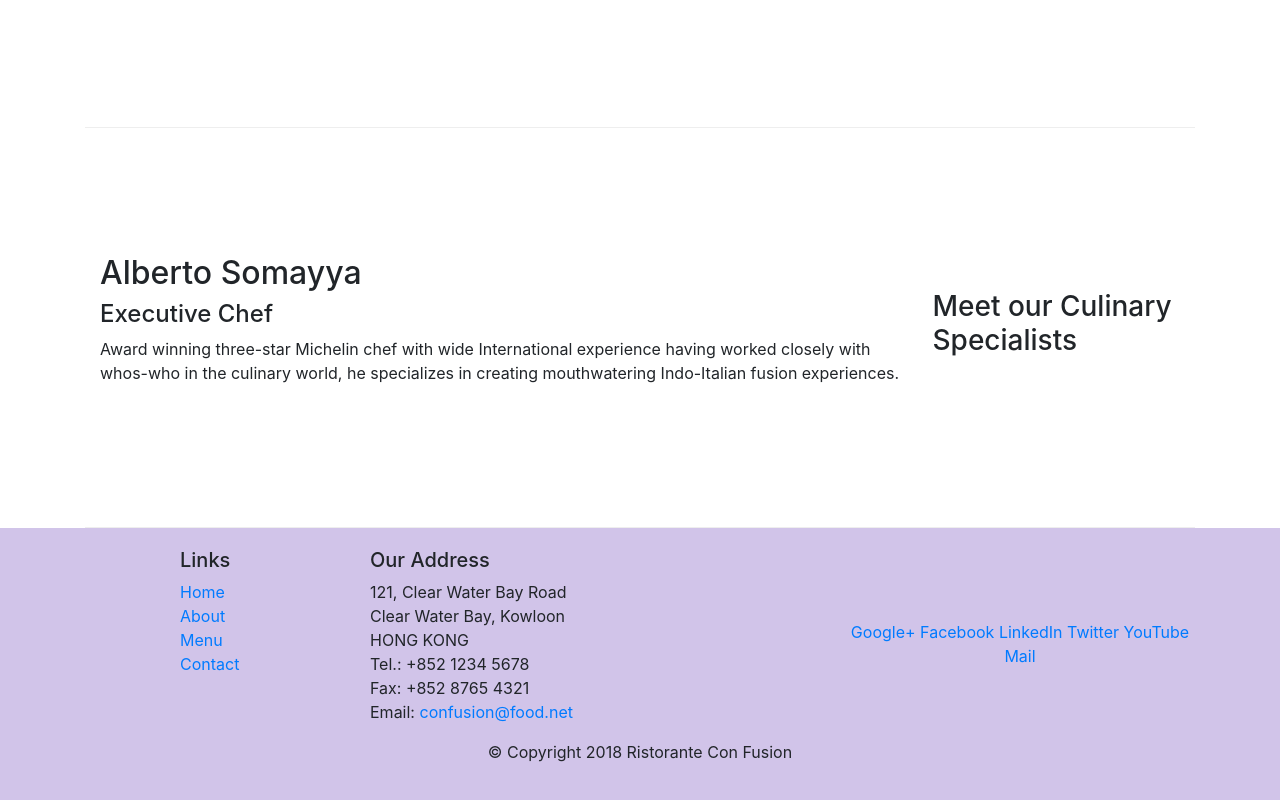
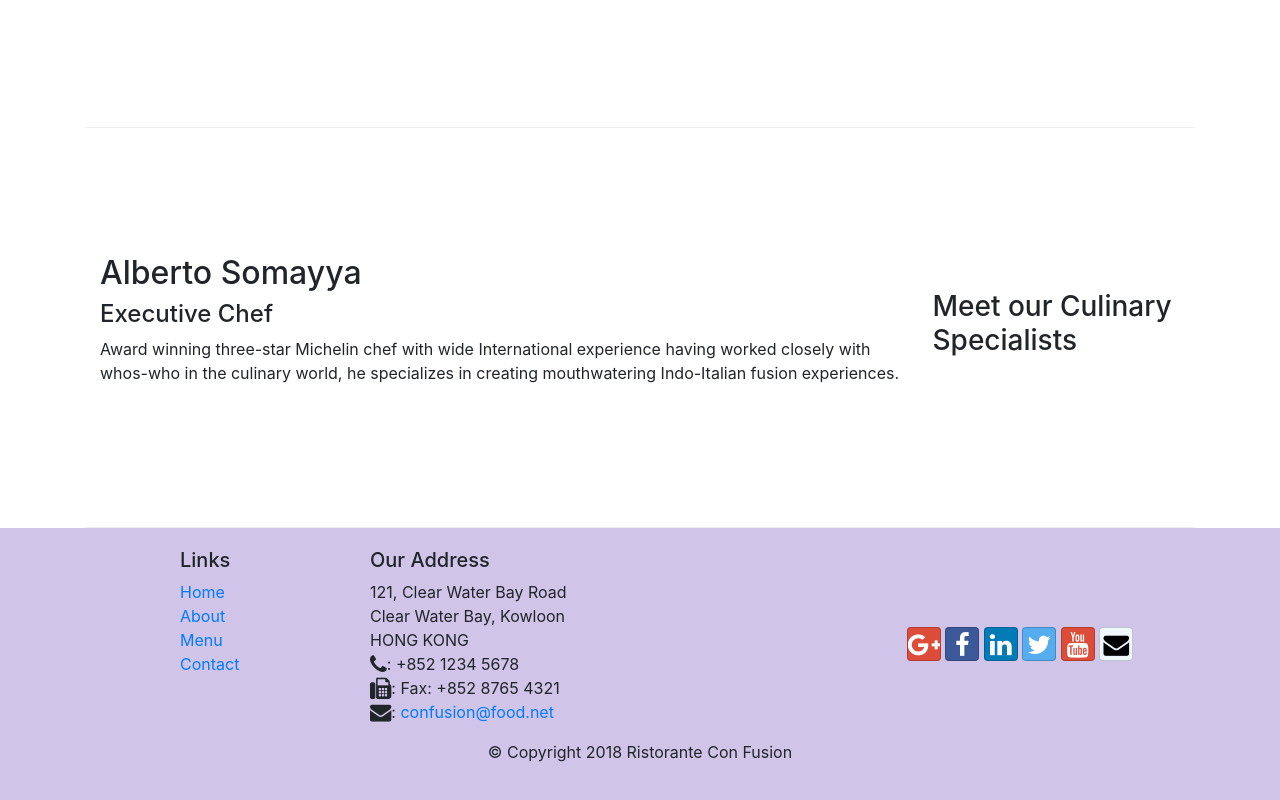
Before and after one commit to JobVillagran/bootstrap_practice, a website: page index.html in a window 1280 px wide. Shown: the part 1006-1806 px from the top of the page. Drawn offline with nearby package versions, Linux system fonts and the light colour scheme.

Commit message:
Icon Fonts

```diff
--- a/index.html
+++ b/index.html
@@ -9,6 +9,8 @@
 
     <!-- Bootstrap CSS -->
     <link rel="stylesheet" href="node_modules/bootstrap/dist/css/bootstrap.min.css">
+    <link rel="stylesheet" href="node_modules/font-awesome/css/font-awesome.min.css">
+    <link rel="stylesheet" href="node_modules/bootstrap-social/bootstrap-social.css">
     <link rel="stylesheet" href="css/styles.css">
     <title>Ristorante Con Fusion</title>
 </head>
@@ -22,10 +24,10 @@
             <a class="navbar-brand mr-auto" href="./index.html">Ristorante Con Fusion</a>
             <div class="collapse navbar-collapse" id="Navbar">
                 <ul class="navbar-nav mr-auto">
-                    <li class="nav-item active"><a class="nav-link" href="#">Home</a></li>
-                    <li class="nav-item"><a class="nav-link" href="./aboutus.html">About</a></li>
-                    <li class="nav-item"><a class="nav-link" href="#">Menu</a></li>
-                    <li class="nav-item"><a class="nav-link" href="#">Contact</a></li>
+                    <li class="nav-item active"><a class="nav-link" href="#"><span class="fa fa-home fa-lg"></span> Home</a></li>
+                    <li class="nav-item"><a class="nav-link" href="./aboutus.html"><span class="fa fa-info fa-lg"></span> About</a></li>
+                    <li class="nav-item"><a class="nav-link" href="#"><span class="fa fa-list fa-lg"></span> Menu</a></li>
+                    <li class="nav-item"><a class="nav-link" href="#"><span class="fa fa-address-card fa-lg"></span> Contact</a></li>
                 </ul>
             </div>
         </div>
@@ -98,19 +100,19 @@
                         121, Clear Water Bay Road<br>
                         Clear Water Bay, Kowloon<br>
                         HONG KONG<br>
-                        Tel.: +852 1234 5678<br>
-                        Fax: +852 8765 4321<br>
-                        Email: <a href="mailto:confusion@food.net">confusion@food.net</a>
+                        <i class="fa fa-phone fa-lg"></i>: +852 1234 5678<br>
+                        <i class="fa fa-fax fa-lg"></i>: Fax: +852 8765 4321<br>
+                        <i class="fa fa-envelope fa-lg"></i>: <a href="mailto:confusion@food.net">confusion@food.net</a>
                     </address>
                 </div>
                 <div class="col-12 col-sm-4 align-self-center">
                     <div class="text-center">
-                        <a href="http://google.com/+">Google+</a>
-                        <a href="http://www.facebook.com/profile.php?id=">Facebook</a>
-                        <a href="http://www.linkedin.com/in/">LinkedIn</a>
-                        <a href="http://twitter.com/">Twitter</a>
-                        <a href="http://youtube.com/">YouTube</a>
-                        <a href="mailto:">Mail</a>
+                        <a class="btn btn-social-icon btn-google" href="http://google.com/+"><i class="fa fa-google-plus fa-lg"></i></a>
+                        <a class="btn btn-social-icon btn-facebook" href="http://www.facebook.com/profile.php?id="><i class="fa fa-facebook fa-lg"></i></a>
+                        <a class="btn btn-social-icon btn-linkedin" href="http://www.linkedin.com/in/"><i class="fa fa-linkedin fa-lg"></i></a>
+                        <a class="btn btn-social-icon btn-twitter" href="http://twitter.com/"><i class="fa fa-twitter fa-lg"></i></a>
+                        <a class="btn btn-social-icon btn-google" href="http://youtube.com/"><i class="fa fa-youtube fa-lg"></i></a>
+                        <a class="btn btn-social-icon btn-reddit" href="mailto:"><i class="fa fa-envelope fa-lg"></i></a>
                     </div>
                 </div>
             </div>
--- a/package.json
+++ b/package.json
@@ -15,6 +15,8 @@
   },
   "dependencies": {
     "bootstrap": "^4.0.0",
+    "bootstrap-social": "^5.1.1",
+    "font-awesome": "^4.7.0",
     "jquery": "^3.3.1",
     "popper.js": "^1.12.9"
   }
```
Also changed, not shown: aboutus.html (+15 -13 lines), 1 other file.
